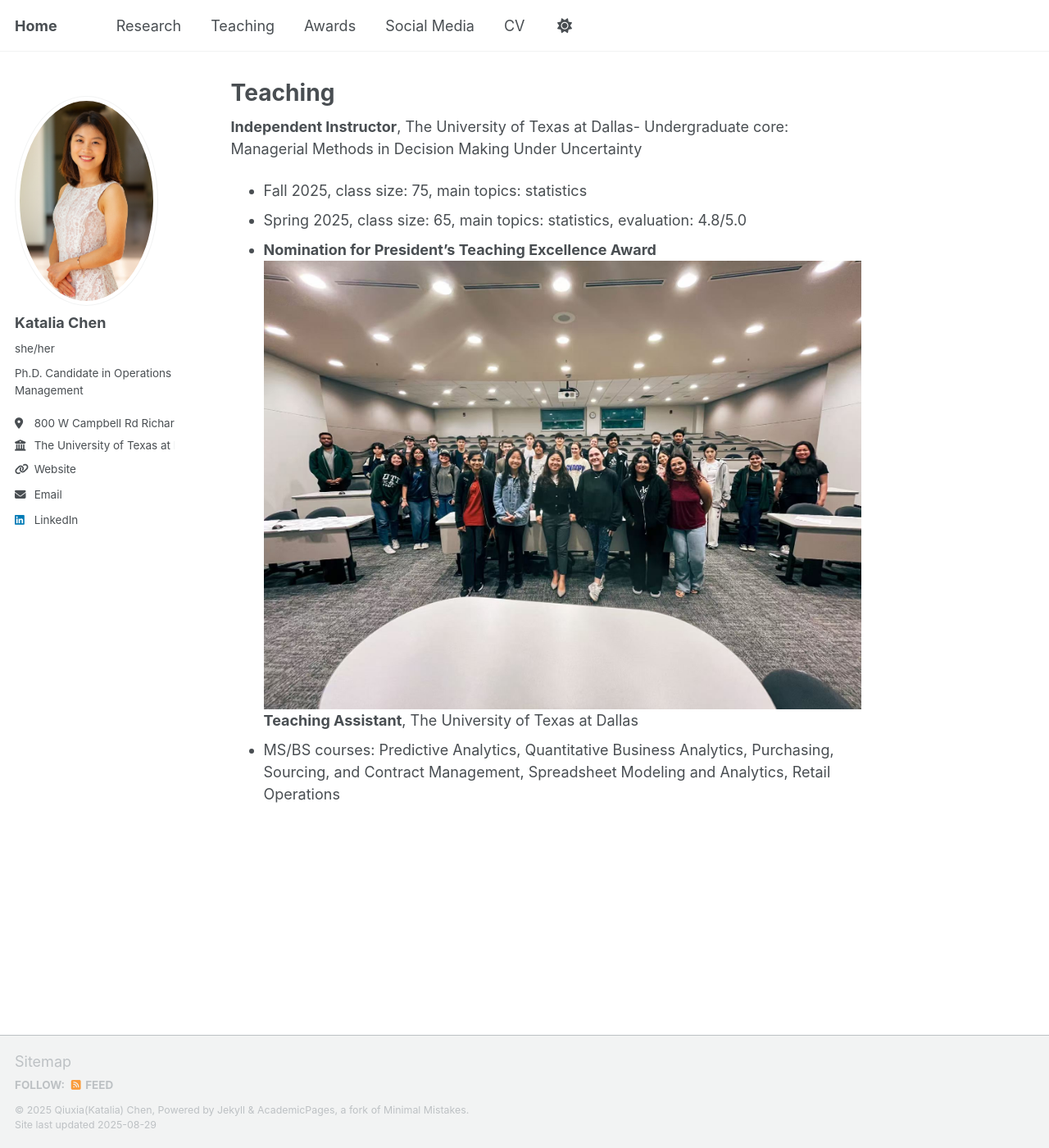
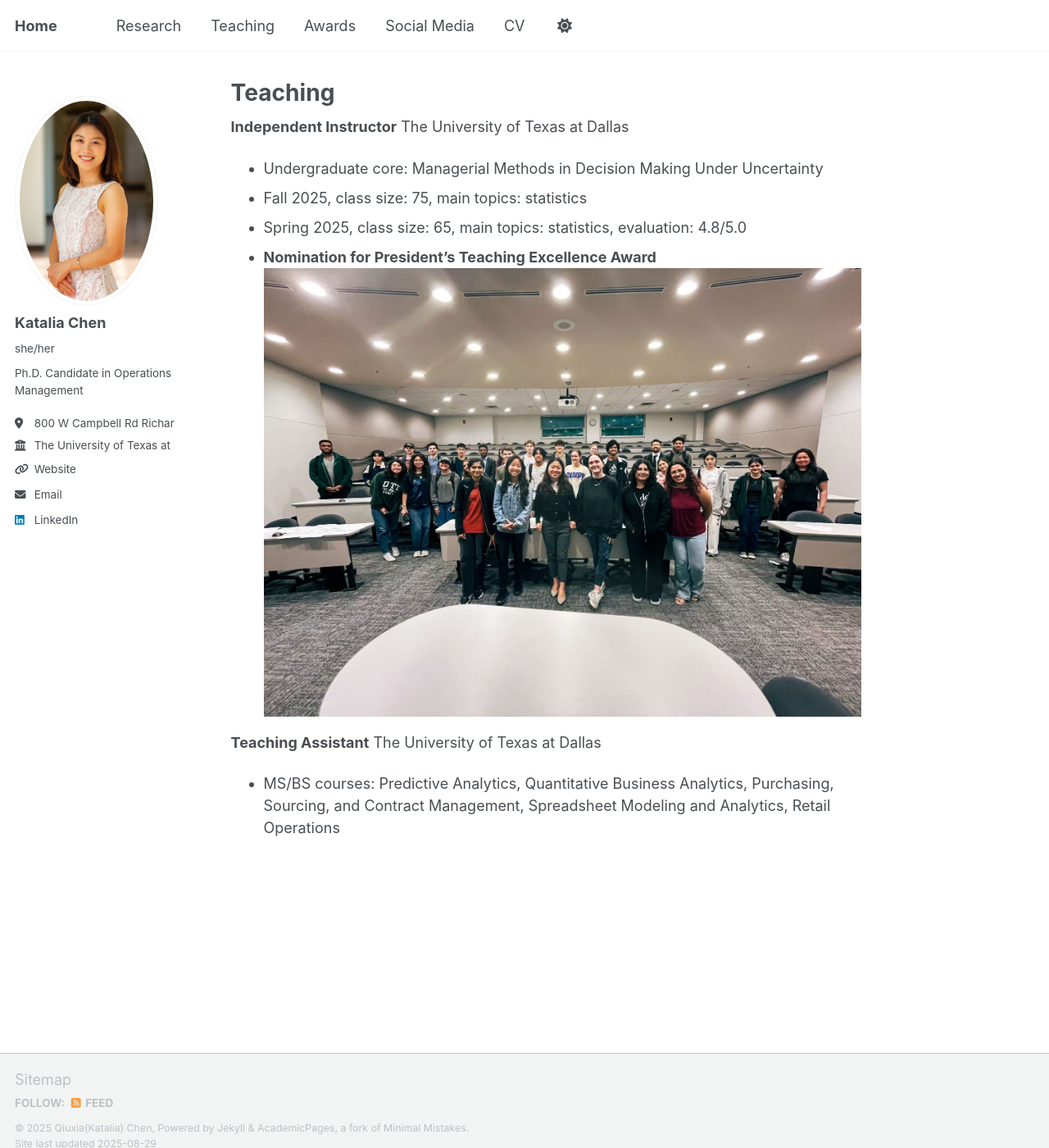
Before and after one commit to qxc2/katalia2, a Jekyll site: the page built from _teaching/teaching.md, in a window 1280 px wide and 1400 px high. Shown: the whole window at 82% size. Built offline with Jekyll 4.4.1, drawn with Linux system fonts in a browser that asks for light colours; a script that is not in the unit is left out.

```diff
--- a/_teaching/teaching.md
+++ b/_teaching/teaching.md
@@ -4,10 +4,12 @@ permalink: /teaching/
 layout: single
 ---
 
-**Independent Instructor**, The University of Texas at Dallas- Undergraduate core: Managerial Methods in Decision Making Under Uncertainty
+**Independent Instructor** The University of Texas at Dallas
+- Undergraduate core: Managerial Methods in Decision Making Under Uncertainty
 - Fall 2025, class size: 75, main topics: statistics
 - Spring 2025, class size: 65, main topics: statistics, evaluation: 4.8/5.0
 - **Nomination for President’s Teaching Excellence Award**
 ![Teaching session]({{ site.baseurl }}/images/teaching2.jpg)
-**Teaching Assistant**, The University of Texas at Dallas
+
+**Teaching Assistant** The University of Texas at Dallas
 - MS/BS courses: Predictive Analytics, Quantitative Business Analytics, Purchasing, Sourcing, and Contract Management, Spreadsheet Modeling and Analytics, Retail Operations
```
